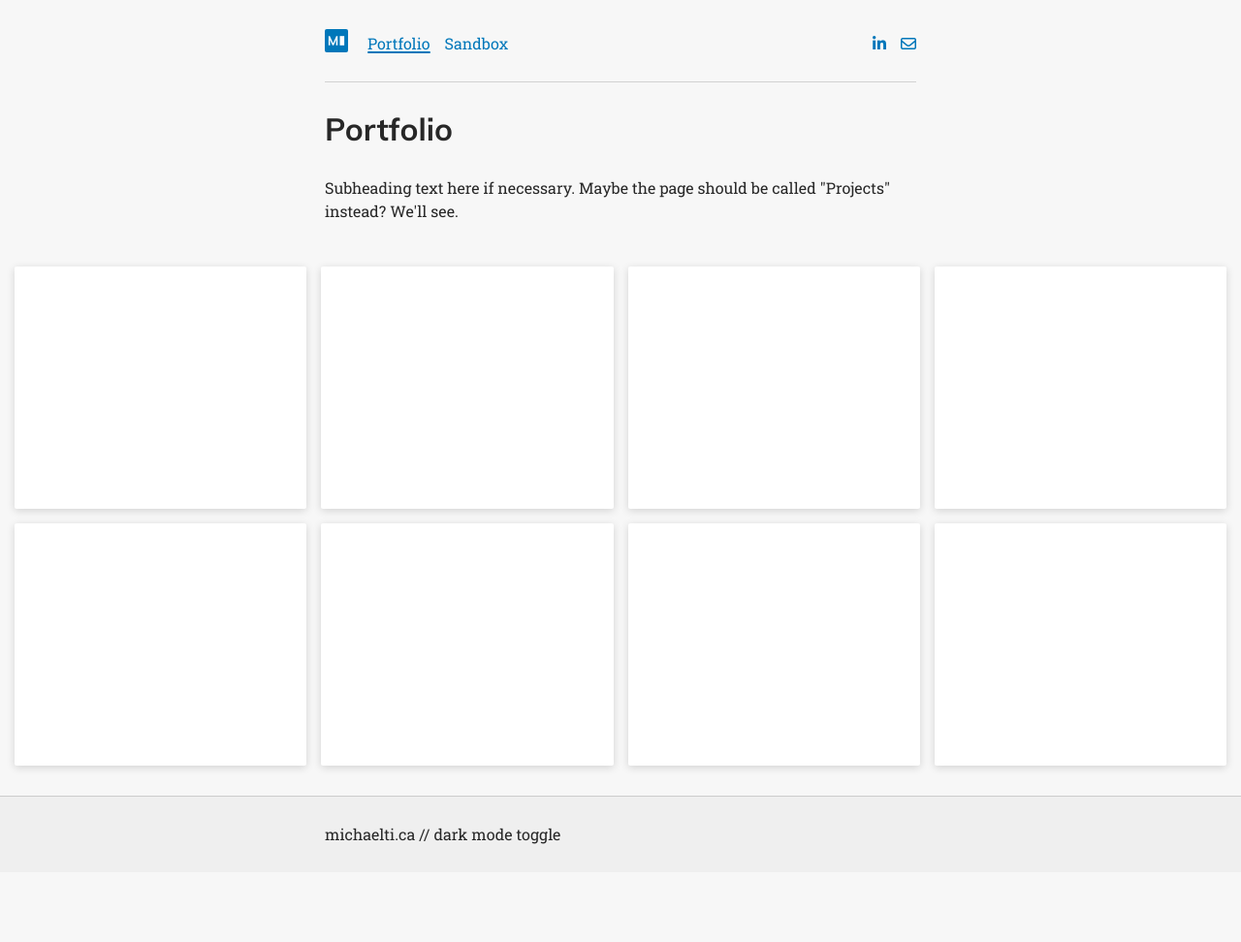
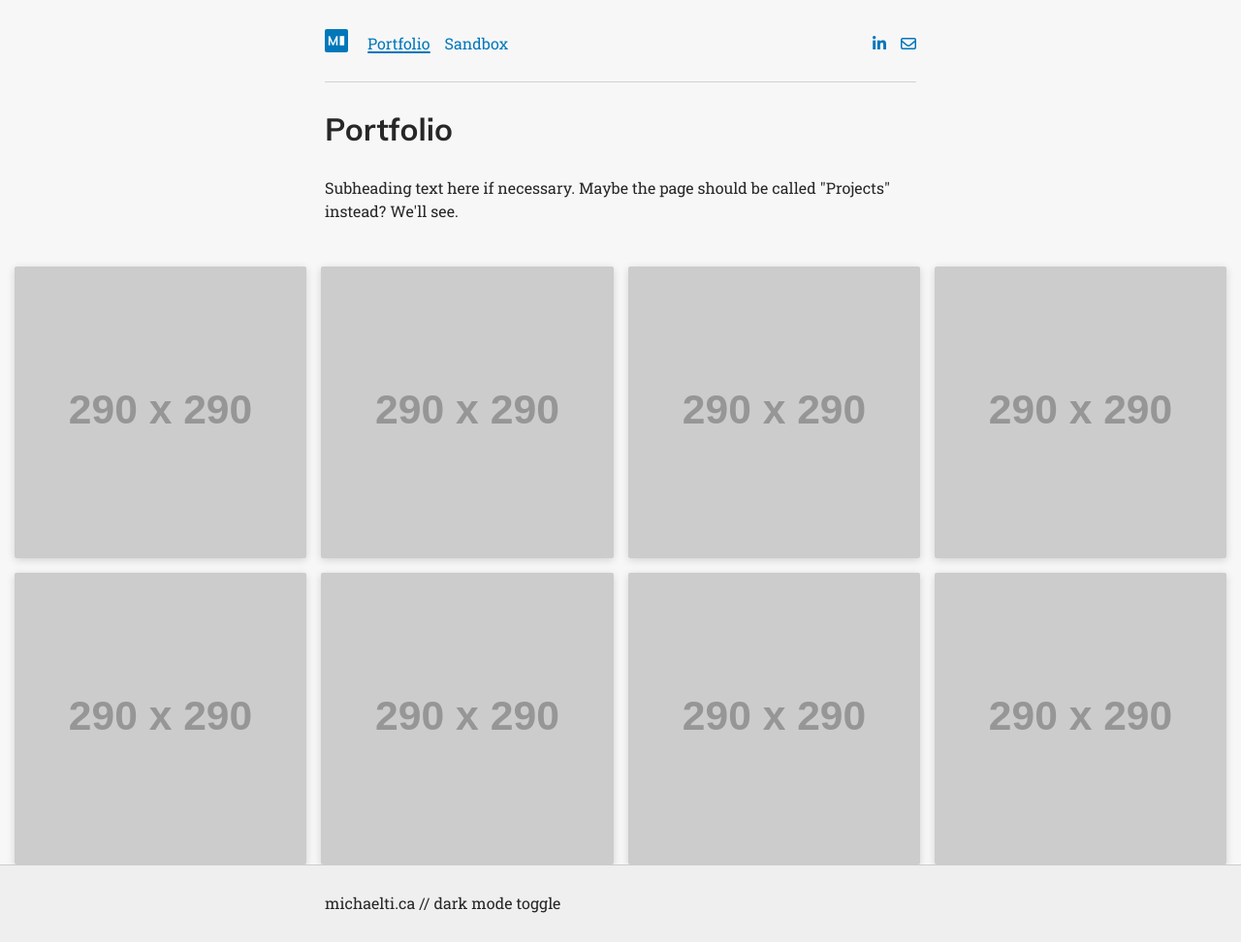
Before and after one commit to michaelti/michaelti.ca, a Jekyll site: the page built from src/portfolio.html, in a window 1280 px wide. Shown: the whole page at 97% size. Built offline with Jekyll 4.4.1, drawn with Linux system fonts in a browser that asks for light colours; nearby versions of some CDN libraries; before the commit the page ends 900 px from its top, so only the background shows below that.

Commit message:
Add placeholder imgs to demo portfolio

```diff
--- a/src/_sass/styles.scss
+++ b/src/_sass/styles.scss
@@ -139,8 +139,13 @@ footer {
 }
 
 .portfolio-grid > div {
-    background-color: #fff;
-    height: 250px;
     border-radius: 2px;
     box-shadow: 0 2px 8px rgba(0, 0, 0, 0.15);
+    overflow: hidden;
 }
+
+.portfolio-grid > div > img {
+    display: block;
+    width: 100%;
+    height: auto;
+}
--- a/src/portfolio.html
+++ b/src/portfolio.html
@@ -10,13 +10,13 @@ permalink: /portfolio/
 
 <div class="container-wide">
     <div class="portfolio-grid">
-        <div></div>
-        <div></div>
-        <div></div>
-        <div></div>
-        <div></div>
-        <div></div>
-        <div></div>
-        <div></div>
+        <div><img src="https://placehold.it/290x290" alt=""></div>
+        <div><img src="https://placehold.it/290x290" alt=""></div>
+        <div><img src="https://placehold.it/290x290" alt=""></div>
+        <div><img src="https://placehold.it/290x290" alt=""></div>
+        <div><img src="https://placehold.it/290x290" alt=""></div>
+        <div><img src="https://placehold.it/290x290" alt=""></div>
+        <div><img src="https://placehold.it/290x290" alt=""></div>
+        <div><img src="https://placehold.it/290x290" alt=""></div>
     </div>
 </div>
```
